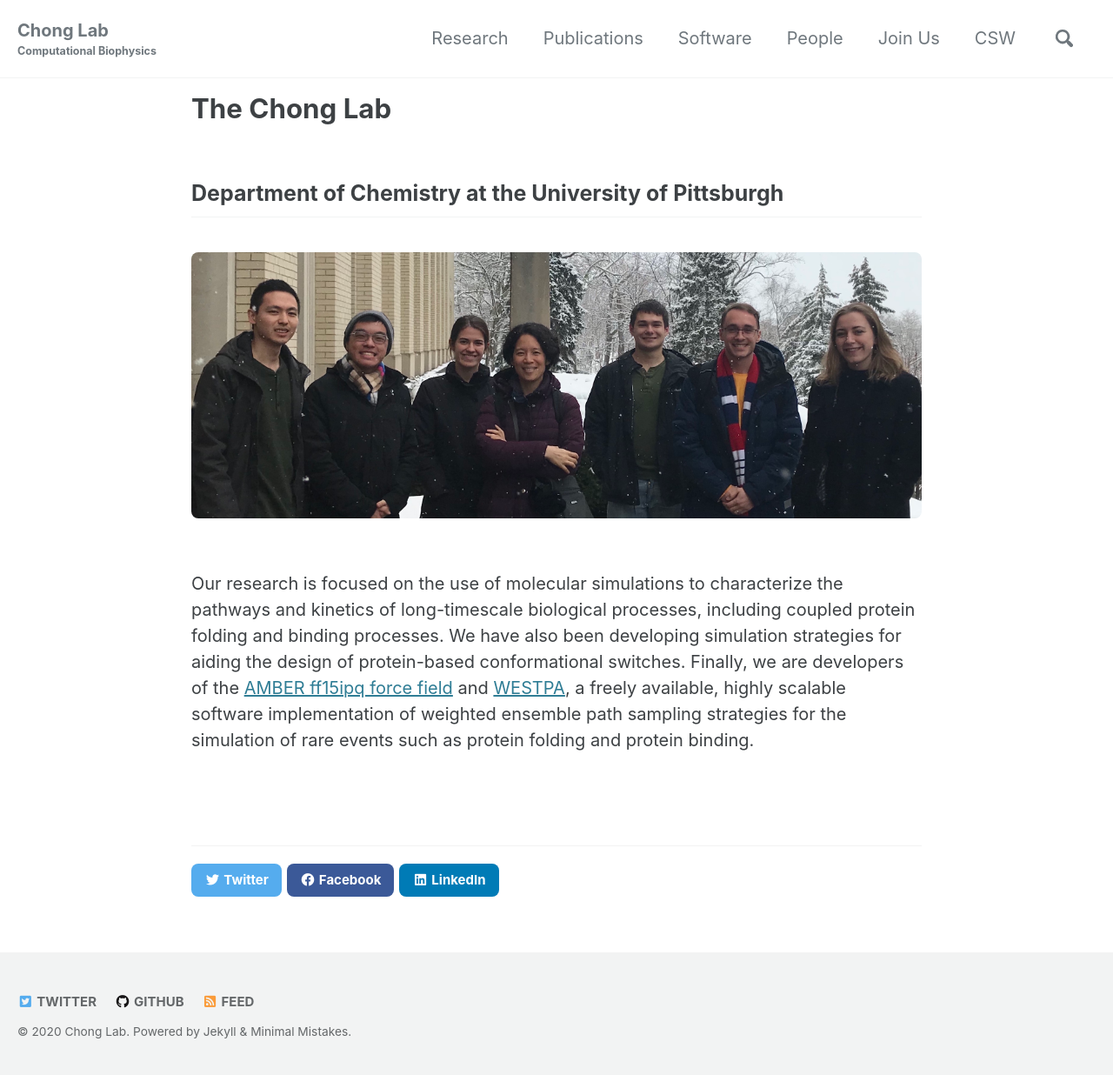
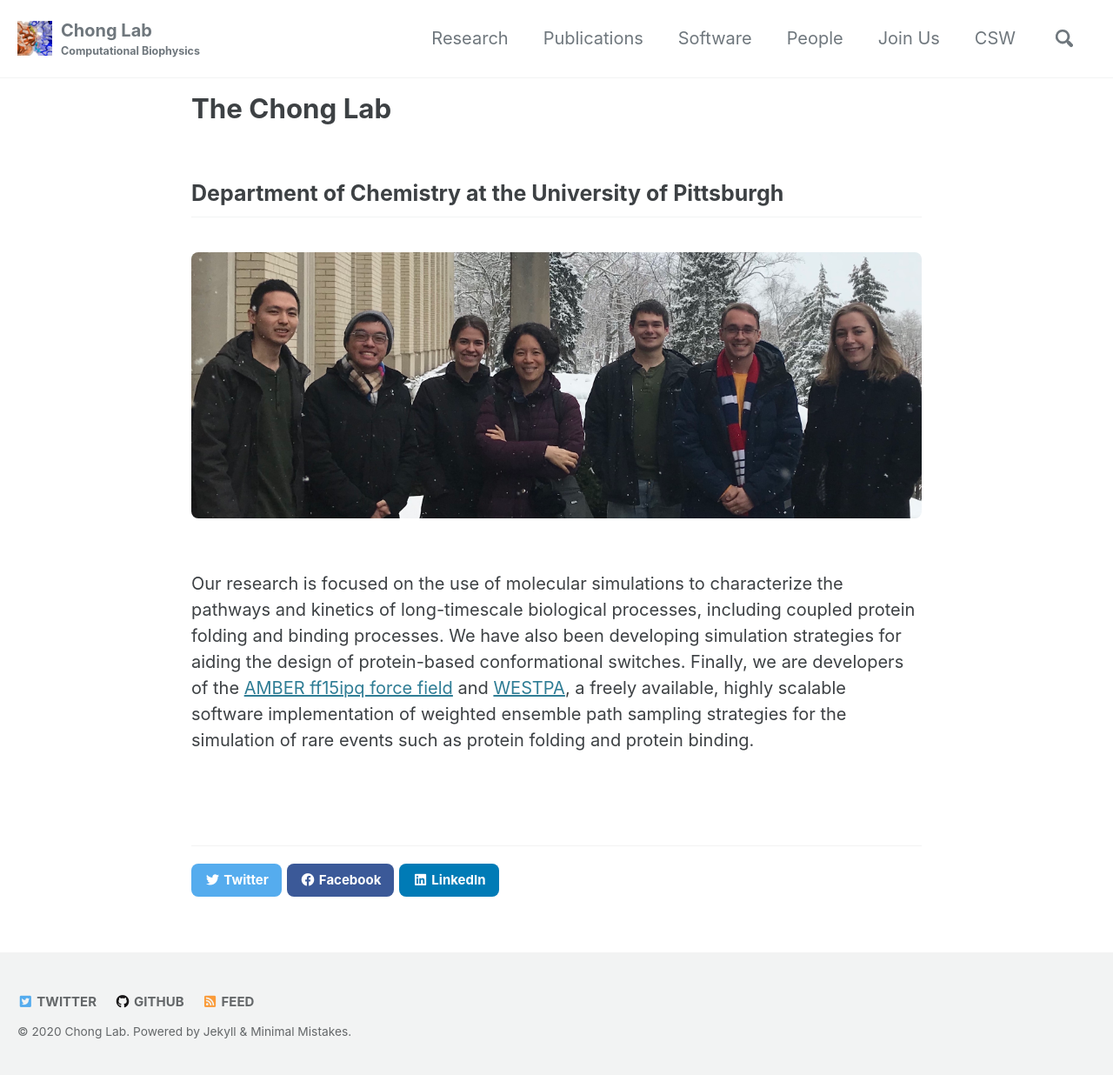
Before and after one commit to darianyang/mm-github-pages-test, a Jekyll site: the page built from index.md, in a window 1280 px wide. Shown: the whole page at 87% size. Built offline with Jekyll 4.4.1, drawn with Linux system fonts in a browser that asks for light colours; cached includes are drawn as plain includes.

Commit message:
add logo

```diff
--- a/_config.yml
+++ b/_config.yml
@@ -16,6 +16,7 @@
 title: Chong Lab
 subtitle: Computational Biophysics
 email: ltchong@pitt.edu
+logo: /assets/images/logo.jpg
 description: >- # this means to ignore newlines until "baseurl:"
   Write an awesome description for your new site here. You can edit this
   line in _config.yml. It will appear in your document head meta (for
```
Also changed, not shown: assets/images/logo.jpg (added).
